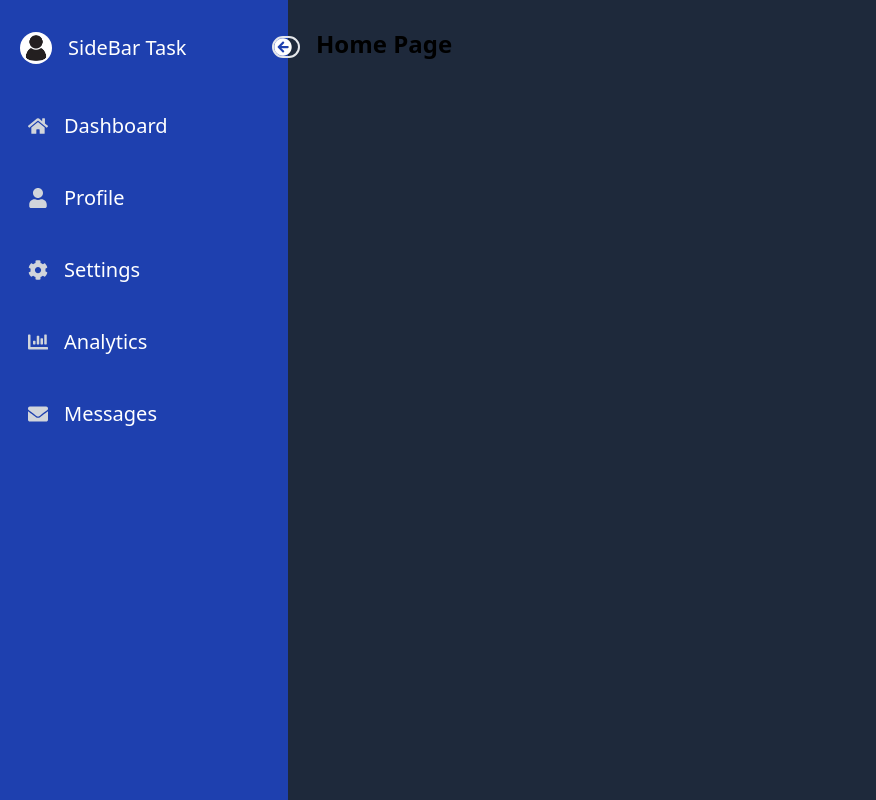
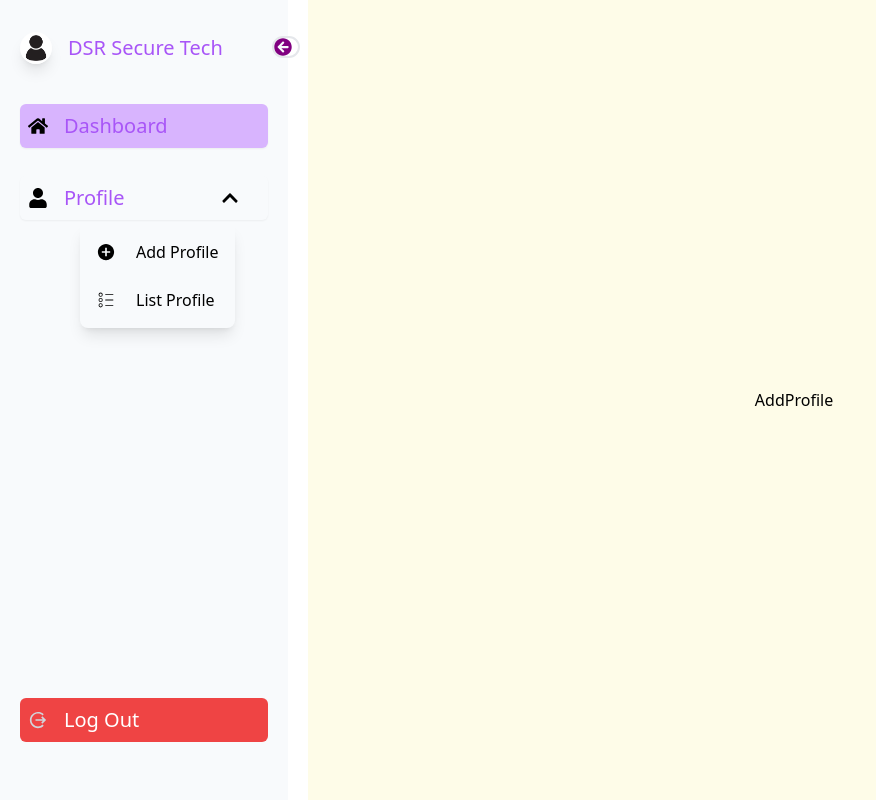
Before and after one commit to sivi18/frontend, a React (Vite) app: page /addProfile in a window 1280 px wide. Both pictures are taken after a click on the item "Profile". Shown: the whole page, without its empty margins (0-876 px from the left). Built offline with nearby package versions, Linux system fonts and the light colour scheme.

Commit message:
Routing Added

```diff
--- a/package.json
+++ b/package.json
@@ -13,7 +13,8 @@
   "dependencies": {
     "react": "^18.3.1",
     "react-dom": "^18.3.1",
-    "react-icons": "^5.2.1"
+    "react-icons": "^5.2.1",
+    "react-router-dom": "^6.24.1"
   },
   "devDependencies": {
     "@types/react": "^18.3.3",
--- a/src/App.jsx
+++ b/src/App.jsx
@@ -1,9 +1,9 @@
-import Sidebar from "./components/Sidebar";
+import Layout from "./Layout";
 
 function App() {
   return (
     <>
-      <Sidebar />
+      <Layout />
     </>
   );
 }
--- /dev/null
+++ b/src/Layout.jsx
@@ -0,0 +1,16 @@
+import React from "react";
+import Sidebar from "./components/Sidebar";
+import { Outlet } from "react-router-dom";
+
+function Layout() {
+  return (
+    <div className="flex gap-5">
+      <Sidebar />
+      <div className="bg-gradient-to-r bg-yellow-50 via-blue-400 w-full min-h-screen flex items-center justify-center">
+        <Outlet />
+      </div>
+    </div>
+  );
+}
+
+export default Layout;
--- /dev/null
+++ b/src/components/AddProfile.jsx
@@ -0,0 +1,7 @@
+import React from "react";
+
+function AddProfile() {
+  return <div>AddProfile</div>;
+}
+
+export default AddProfile;
--- /dev/null
+++ b/src/components/Dashboard.jsx
@@ -0,0 +1,7 @@
+import React from "react";
+
+function Dashboard() {
+  return <div>Dashboard</div>;
+}
+
+export default Dashboard;
--- /dev/null
+++ b/src/components/ListProfile.jsx
@@ -0,0 +1,7 @@
+import React from "react";
+
+function ListProfile() {
+  return <div>ListProfile</div>;
+}
+
+export default ListProfile;
--- /dev/null
+++ b/src/components/Logout.jsx
@@ -0,0 +1,7 @@
+import React from "react";
+
+function Logout() {
+  return <div>Logout</div>;
+}
+
+export default Logout;
--- a/src/components/Sidebar.jsx
+++ b/src/components/Sidebar.jsx
@@ -2,103 +2,115 @@ import React, { useState } from "react";
 import profile from "../assets/profile.jpg";
 import {
   FaArrowCircleLeft,
+  FaChevronDown,
+  FaChevronUp,
   FaHome,
-  FaSearch,
   FaUser,
-  FaCog,
-  FaChartBar,
-  FaEnvelope,
 } from "react-icons/fa";
+import { IoMdAddCircle, IoMdLogOut } from "react-icons/io";
+import { CiCircleList } from "react-icons/ci";
+import { Link } from "react-router-dom";
 
 function Sidebar() {
   const [open, setOpen] = useState(true);
+  const [dropdownOpen, setDropdownOpen] = useState(false);
+
+  const handleDropdown = () => {
+    setDropdownOpen(!dropdownOpen);
+  };
 
   return (
     <div className="flex">
       <div
         className={`${
           open ? "w-72" : "w-20"
-        } bg-blue-800 h-screen p-5 pt-8 relative duration-300`}
+        } bg-slate-50 h-screen p-5 pt-8 relative duration-300`}
       >
         <button
           className={`absolute cursor-pointer -right-3 top-9 w-7 border-dark-purple
-           border-2 rounded-full ${!open && "rotate-180"}`}
+           border-2 rounded-full  ${!open && "rotate-180"}`}
           onClick={() => setOpen(!open)}
         >
-          <FaArrowCircleLeft color="white" size={18} />
+          <FaArrowCircleLeft color="purple" size={18} />
         </button>
         <div className="flex gap-x-4 items-center justify-start">
           <img
             src={profile}
             onClick={() => setOpen(!open)}
-            className={`cursor-pointer duration-500 h-8 w-8 rounded-full ${
+            className={`cursor-pointer duration-500 h-8 w-8 rounded-full shadow-lg ${
               open && "rotate-[360deg] h-12 w-12"
             }`}
           />
           <h1
-            className={`text-white origin-left font-medium text-xl duration-200 ${
+            className={`text-purple-500 origin-left font-medium text-xl duration-200 ${
               !open && "scale-0"
             }`}
           >
-            SideBar Task
+            DSR Secure Tech
           </h1>
         </div>
         <ul className="flex pt-10 flex-col gap-7">
-          <li className="flex rounded-md p-2 cursor-pointer hover:bg-slate-200 hover:text-black text-gray-300 text-sm items-center gap-x-4">
-            <FaHome size={20} />
-            <h1
+          <li className="flex rounded-md p-2 shadow-sm cursor-pointer bg-purple-300 hover:text-white text-gray-300 text-sm items-center gap-x-4 select-none">
+            <FaHome size={20} color="black" />
+            <Link
+              to={"/"}
+              className={`${
+                !open && "hidden"
+              }  text-purple-500 origin-left font-medium text-xl duration-200 hover:text-black`}
+            >
+              Dashboard
+            </Link>
+          </li>
+          <li
+            className="flex rounded-md p-2 shadow-sm cursor-pointer hover:bg-purple-300 hover:text-white text-gray-300 text-sm items-center gap-x-4 select-none"
+            onClick={handleDropdown}
+          >
+            <FaUser size={20} color="black" />
+            {open && (
+              <h1
+                className={`text-purple-500 font-medium text-xl duration-200 hover:text-black`}
+              >
+                Profile
+              </h1>
+            )}
+            {open &&
+              (dropdownOpen ? (
+                <FaChevronUp size={18} color="black" className="ml-20" />
+              ) : (
+                <FaChevronDown size={18} color="black" className="ml-20" />
+              ))}
+          </li>
+          {open && dropdownOpen && (
+            <div className="flex flex-col p-2 gap-2 rounded-lg w-fit absolute top-56 left-20 z-10 shadow-lg transition-all duration-300">
+              <Link
+                to={"/addProfile"}
+                className="flex items-center gap-5 p-2 hover:bg-purple-400 rounded-md select-none"
+              >
+                <IoMdAddCircle size={20} />
+                <span>Add Profile</span>
+              </Link>
+              <Link
+                to={"/listProfile"}
+                className="flex items-center gap-5 p-2 hover:bg-purple-400 rounded-md select-none"
+              >
+                <CiCircleList size={20} />
+                List Profile
+              </Link>
+            </div>
+          )}
+
+          <li className="flex rounded-md p-2 cursor-pointer bg-red-500 text-gray-300 text-sm hover:bg-red-300 hover:text-red-500 items-center origin-left gap-x-4 mt-[450px]">
+            <IoMdLogOut size={20} />
+            <Link
+              to={"/logout"}
               className={`${
                 !open && "hidden"
               }  text-white origin-left font-medium text-xl duration-200 hover:text-black`}
             >
-              Dashboard
-            </h1>
-          </li>
-
-          <li className="flex rounded-md p-2 cursor-pointer hover:bg-slate-200 hover:text-black text-gray-300 text-sm items-center gap-x-4">
-            <FaUser size={20} />
-            <h1
-              className={`${
-                !open && "hidden"
-              }  text-white origin-left font-medium text-xl duration-200 hover:text-black`}
-            >
-              Profile
-            </h1>
-          </li>
-          <li className="flex rounded-md p-2 cursor-pointer hover:bg-slate-200 hover:text-black text-gray-300 text-sm items-center gap-x-4">
-            <FaCog size={20} />
-            <h1
-              className={`${
-                !open && "hidden"
-              }  text-white origin-left font-medium text-xl duration-200 hover:text-black`}
-            >
-              Settings
-            </h1>
-          </li>
-          <li className="flex rounded-md p-2 cursor-pointer hover:bg-slate-200 hover:text-slate-900 text-gray-300 text-sm items-center gap-x-4">
-            <FaChartBar size={20} />
-            <h1
-              className={`${
-                !open && "hidden"
-              } o text-white origin-left font-medium text-xl duration-200 hover:text-black`}
-            >
-              Analytics
-            </h1>
-          </li>
-          <li className="flex rounded-md p-2 cursor-pointer hover:bg-slate-200 hover:text-slate-950 text-gr text-gray-300 text-sm items-center gap-x-4">
-            <FaEnvelope size={20} />
-            <h1
-              className={`${
-                !open && "hidden"
-              }  text-white origin-left font-medium text-xl duration-200 hover:text-black`}
-            >
-              Messages
-            </h1>
+              Log Out
+            </Link>
           </li>
         </ul>
-      </div>
-      <div className="h-screen flex-1 p-7 bg-slate-800">
-        <h1 className="text-2xl font-semibold">Home Page</h1>
       </div>
     </div>
   );
--- a/src/main.jsx
+++ b/src/main.jsx
@@ -2,9 +2,43 @@ import React from "react";
 import ReactDOM from "react-dom/client";
 import App from "./App.jsx";
 import "./output.css";
+import { createBrowserRouter, RouterProvider } from "react-router-dom";
+import Dashboard from "./components/Dashboard.jsx";
+import AddProfile from "./components/AddProfile.jsx";
+import Layout from "./Layout.jsx";
+import ListProfile from "./components/ListProfile.jsx";
+import Logout from "./components/Logout.jsx";
 
+const router = createBrowserRouter([
+  {
+    path: "/",
+    element: <Layout />,
+    children: [
+      {
+        path: "/",
+        element: <Dashboard />,
+        index: true,
+      },
+
+      {
+        path: "/addProfile",
+        element: <AddProfile />,
+      },
+      {
+        path: "/listProfile",
+        element: <ListProfile />,
+      },
+      {
+        path: "/logout",
+        element: <Logout />,
+      },
+    ],
+  },
+]);
 ReactDOM.createRoot(document.getElementById("root")).render(
   <React.StrictMode>
-    <App />
+    <RouterProvider router={router}>
+      <App />
+    </RouterProvider>
   </React.StrictMode>
 );
--- a/src/output.css
+++ b/src/output.css
@@ -566,8 +566,28 @@ video {
   right: -0.75rem;
 }
 
+.left-20 {
+  left: 5rem;
+}
+
+.top-56 {
+  top: 14rem;
+}
+
 .top-9 {
   top: 2.25rem;
+}
+
+.z-10 {
+  z-index: 10;
+}
+
+.ml-20 {
+  margin-left: 5rem;
+}
+
+.mt-\[450px\] {
+  margin-top: 450px;
 }
 
 .flex {
@@ -578,16 +598,24 @@ video {
   display: none;
 }
 
-.h-screen {
-  height: 100vh;
-}
-
 .h-12 {
   height: 3rem;
 }
 
 .h-8 {
   height: 2rem;
+}
+
+.h-screen {
+  height: 100vh;
+}
+
+.min-h-screen {
+  min-height: 100vh;
+}
+
+.w-12 {
+  width: 3rem;
 }
 
 .w-20 {
@@ -602,16 +630,17 @@ video {
   width: 18rem;
 }
 
-.w-12 {
-  width: 3rem;
-}
-
 .w-8 {
   width: 2rem;
 }
 
-.flex-1 {
-  flex: 1 1 0%;
+.w-fit {
+  width: -moz-fit-content;
+  width: fit-content;
+}
+
+.w-full {
+  width: 100%;
 }
 
 .origin-left {
@@ -638,6 +667,12 @@ video {
   cursor: pointer;
 }
 
+.select-none {
+  -webkit-user-select: none;
+     -moz-user-select: none;
+          user-select: none;
+}
+
 .flex-col {
   flex-direction: column;
 }
@@ -654,12 +689,12 @@ video {
   justify-content: center;
 }
 
+.gap-2 {
+  gap: 0.5rem;
+}
+
 .gap-5 {
   gap: 1.25rem;
-}
-
-.gap-10 {
-  gap: 2.5rem;
 }
 
 .gap-7 {
@@ -675,6 +710,10 @@ video {
   border-radius: 9999px;
 }
 
+.rounded-lg {
+  border-radius: 0.5rem;
+}
+
 .rounded-md {
   border-radius: 0.375rem;
 }
@@ -683,14 +722,33 @@ video {
   border-width: 2px;
 }
 
-.bg-blue-800 {
+.bg-purple-300 {
   --tw-bg-opacity: 1;
-  background-color: rgb(30 64 175 / var(--tw-bg-opacity));
+  background-color: rgb(216 180 254 / var(--tw-bg-opacity));
 }
 
-.bg-slate-800 {
+.bg-red-500 {
   --tw-bg-opacity: 1;
-  background-color: rgb(30 41 59 / var(--tw-bg-opacity));
+  background-color: rgb(239 68 68 / var(--tw-bg-opacity));
+}
+
+.bg-slate-50 {
+  --tw-bg-opacity: 1;
+  background-color: rgb(248 250 252 / var(--tw-bg-opacity));
+}
+
+.bg-yellow-50 {
+  --tw-bg-opacity: 1;
+  background-color: rgb(254 252 232 / var(--tw-bg-opacity));
+}
+
+.bg-gradient-to-r {
+  background-image: linear-gradient(to right, var(--tw-gradient-stops));
+}
+
+.via-blue-400 {
+  --tw-gradient-to: rgb(96 165 250 / 0)  var(--tw-gradient-to-position);
+  --tw-gradient-stops: var(--tw-gradient-from), #60a5fa var(--tw-gradient-via-position), var(--tw-gradient-to);
 }
 
 .p-2 {
@@ -701,25 +759,12 @@ video {
   padding: 1.25rem;
 }
 
-.p-7 {
-  padding: 1.75rem;
-}
-
-.pt-6 {
-  padding-top: 1.5rem;
+.pt-10 {
+  padding-top: 2.5rem;
 }
 
 .pt-8 {
   padding-top: 2rem;
-}
-
-.pt-10 {
-  padding-top: 2.5rem;
-}
-
-.text-2xl {
-  font-size: 1.5rem;
-  line-height: 2rem;
 }
 
 .text-sm {
@@ -732,12 +777,13 @@ video {
   line-height: 1.75rem;
 }
 
+.text-4xl {
+  font-size: 2.25rem;
+  line-height: 2.5rem;
+}
+
 .font-medium {
   font-weight: 500;
-}
-
-.font-semibold {
-  font-weight: 600;
 }
 
 .text-gray-300 {
@@ -745,9 +791,32 @@ video {
   color: rgb(209 213 219 / var(--tw-text-opacity));
 }
 
+.text-purple-500 {
+  --tw-text-opacity: 1;
+  color: rgb(168 85 247 / var(--tw-text-opacity));
+}
+
 .text-white {
   --tw-text-opacity: 1;
   color: rgb(255 255 255 / var(--tw-text-opacity));
+}
+
+.shadow-lg {
+  --tw-shadow: 0 10px 15px -3px rgb(0 0 0 / 0.1), 0 4px 6px -4px rgb(0 0 0 / 0.1);
+  --tw-shadow-colored: 0 10px 15px -3px var(--tw-shadow-color), 0 4px 6px -4px var(--tw-shadow-color);
+  box-shadow: var(--tw-ring-offset-shadow, 0 0 #0000), var(--tw-ring-shadow, 0 0 #0000), var(--tw-shadow);
+}
+
+.shadow-sm {
+  --tw-shadow: 0 1px 2px 0 rgb(0 0 0 / 0.05);
+  --tw-shadow-colored: 0 1px 2px 0 var(--tw-shadow-color);
+  box-shadow: var(--tw-ring-offset-shadow, 0 0 #0000), var(--tw-ring-shadow, 0 0 #0000), var(--tw-shadow);
+}
+
+.transition-all {
+  transition-property: all;
+  transition-timing-function: cubic-bezier(0.4, 0, 0.2, 1);
+  transition-duration: 150ms;
 }
 
 .duration-200 {
@@ -762,9 +831,19 @@ video {
   transition-duration: 500ms;
 }
 
-.hover\:bg-slate-200:hover {
+.hover\:bg-purple-300:hover {
   --tw-bg-opacity: 1;
-  background-color: rgb(226 232 240 / var(--tw-bg-opacity));
+  background-color: rgb(216 180 254 / var(--tw-bg-opacity));
+}
+
+.hover\:bg-purple-400:hover {
+  --tw-bg-opacity: 1;
+  background-color: rgb(192 132 252 / var(--tw-bg-opacity));
+}
+
+.hover\:bg-red-300:hover {
+  --tw-bg-opacity: 1;
+  background-color: rgb(252 165 165 / var(--tw-bg-opacity));
 }
 
 .hover\:text-black:hover {
@@ -772,12 +851,12 @@ video {
   color: rgb(0 0 0 / var(--tw-text-opacity));
 }
 
-.hover\:text-slate-900:hover {
+.hover\:text-red-500:hover {
   --tw-text-opacity: 1;
-  color: rgb(15 23 42 / var(--tw-text-opacity));
+  color: rgb(239 68 68 / var(--tw-text-opacity));
 }
 
-.hover\:text-slate-950:hover {
+.hover\:text-white:hover {
   --tw-text-opacity: 1;
-  color: rgb(2 6 23 / var(--tw-text-opacity));
+  color: rgb(255 255 255 / var(--tw-text-opacity));
 }
```
Also changed, not shown: 1 other file (tests, documents, lock files or other folders).
